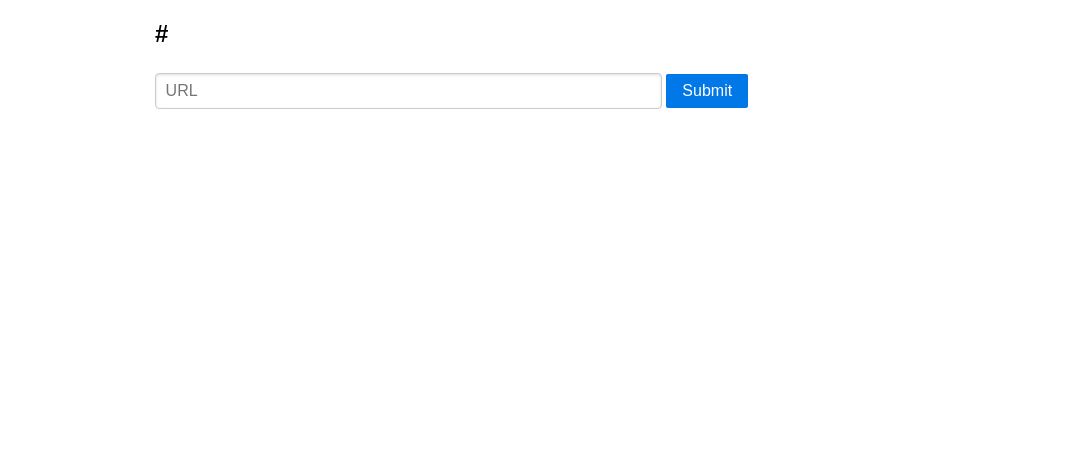
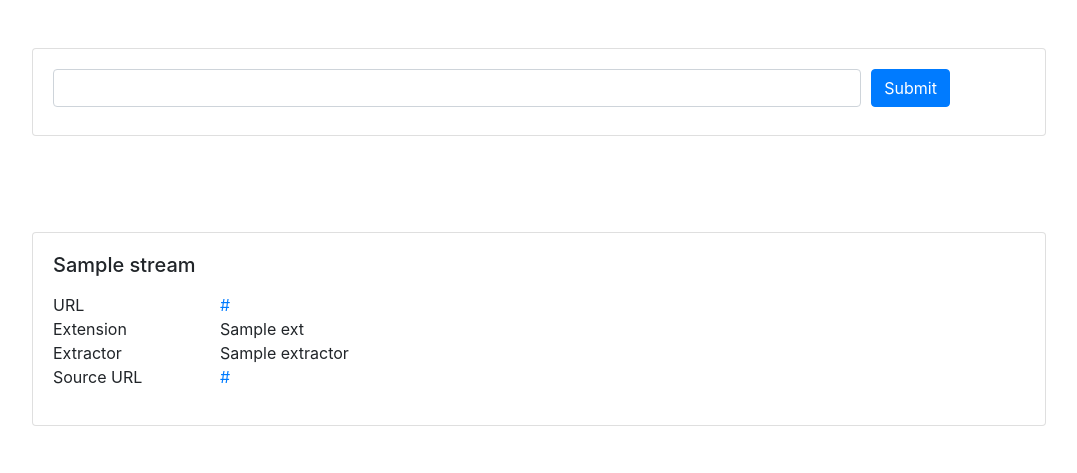
Before and after one commit to mavarazo/xstreamly, a Flask app: template app/templates/index.html in a window 1280 px wide. Shown: the top 473 px of the page, without its empty margins (101-1178 px from the left). Run offline with Flask 2, Linux system fonts and the light colour scheme; the template is opened without the code that fills it: most values are stand-ins (such as "Sample title", 1, 10 or a date in 2020); some libraries are stand-ins or nearby versions.

Commit message:
F with Bootstrap

```diff
--- a/app/__init__.py
+++ b/app/__init__.py
@@ -49,7 +49,5 @@ def index():
         with youtube_dl.YoutubeDL(ydl_opts) as ydl:
             result = ydl.extract_info(request.form['url'], download=False)
 
-        if 'url' in result:
-            stream_url = result['url']
-        return render_template('index.html', stream_url=stream_url)
+        return render_template('index.html', stream=result)
     return render_template('index.html')
--- a/app/templates/index.html
+++ b/app/templates/index.html
@@ -1,33 +1,83 @@
 <!doctype html>
-<html>
+<html lang="en">
 
 <head>
     <meta charset="utf-8">
-    <meta name="viewport" content="width=device-width, initial-scale=1">
+    <meta name="viewport" content="width=device-width, initial-scale=1, shrink-to-fit=no">
 
-    <link rel="stylesheet" href="https://unpkg.com/purecss@1.0.1/build/pure-min.css"
-        integrity="sha384-oAOxQR6DkCoMliIh8yFnu25d7Eq/PHS21PClpwjOTeU2jRSq11vu66rf90/cZr47" crossorigin="anonymous">
-    <link rel="stylesheet" href="https://netdna.bootstrapcdn.com/font-awesome/4.0.3/css/font-awesome.css">
+    <link rel="stylesheet" href="https://stackpath.bootstrapcdn.com/bootstrap/4.4.1/css/bootstrap.min.css"
+        integrity="sha384-Vkoo8x4CGsO3+Hhxv8T/Q5PaXtkKtu6ug5TOeNV6gBiFeWPGFN9MuhOf23Q9Ifjh" crossorigin="anonymous">
 </head>
 
 <body>
-    <div class="pure-g">
-        <div class="pure-u-1-5"></div>
-        <div class="pure-u-3-5"><h2>{{ stream_url }}</h2></div>
-        <div class="pure-u-1-5"></div>
-    </div>
+    <div class="container">
+        <div class="row">
+            <div class="col">
+                <div class="card m-5">
+                    <div class="card-body">
+                        <form class="form" action="{{ url_for('index') }}" method="POST">
+                            <div class="form-row">
+                                <div class="col-10">
+                                    <input type="url" class="form-control " id="urlId" name="url">
+                                </div>
+                                <div class="col">
+                                    <button type="submit" class="btn btn-primary mb-2">Submit</button>
+                                </div>
+                            </div>
+                        </form>
+                    </div>
+                </div>
+            </div>
+        </div>
 
-    <div class="pure-g">
-        <div class="pure-u-1-5"></div>
-        <div class="pure-u-3-5">
-            <form class="pure-form pure-form-aligned" action="{{ url_for('index') }}" method="POST">
-                <fieldset>
-                    <input type="url" class="pure-input-2-3" name="url" placeholder="URL" required>
-                    <button type="submit" class="pure-button pure-button-primary">Submit</button>
-                </fieldset>
-            </form>
+        {% if stream %}
+        <div class="row">
+            <div class="col">
+                <div class="card m-5">
+                    <div class="card-body">
+                        <h5 class="card-title">{{ stream.title }}</h5>
+                        <p class="card-text">
+                            <div class="row">
+                                <div class="col">
+                                    URL
+                                </div>
+                                <div class="col-10">
+                                    <a href="{{ stream.url }}">{{ stream.url }}</a>
+                                </div>
+                            </div>
+
+                            <div class="row">
+                                <div class="col">
+                                    Extension
+                                </div>
+                                <div class="col-10">
+                                    {{ stream.ext }}
+                                </div>
+                            </div>
+
+                            <div class="row">
+                                <div class="col">
+                                    Extractor
+                                </div>
+                                <div class="col-10">
+                                    {{ stream.extractor }}
+                                </div>
+                            </div>
+
+                            <div class="row">
+                                <div class="col">
+                                    Source URL
+                                </div>
+                                <div class="col-10">
+                                    <a href="{{ stream.webpage_url }}">{{ stream.webpage_url }}</a>
+                                </div>
+                            </div>
+                        </p>
+                    </div>
+                </div>
+            </div>
         </div>
-        <div class="pure-u-1-5"></div>
+        {% endif %}
     </div>
 </body>
 
```
